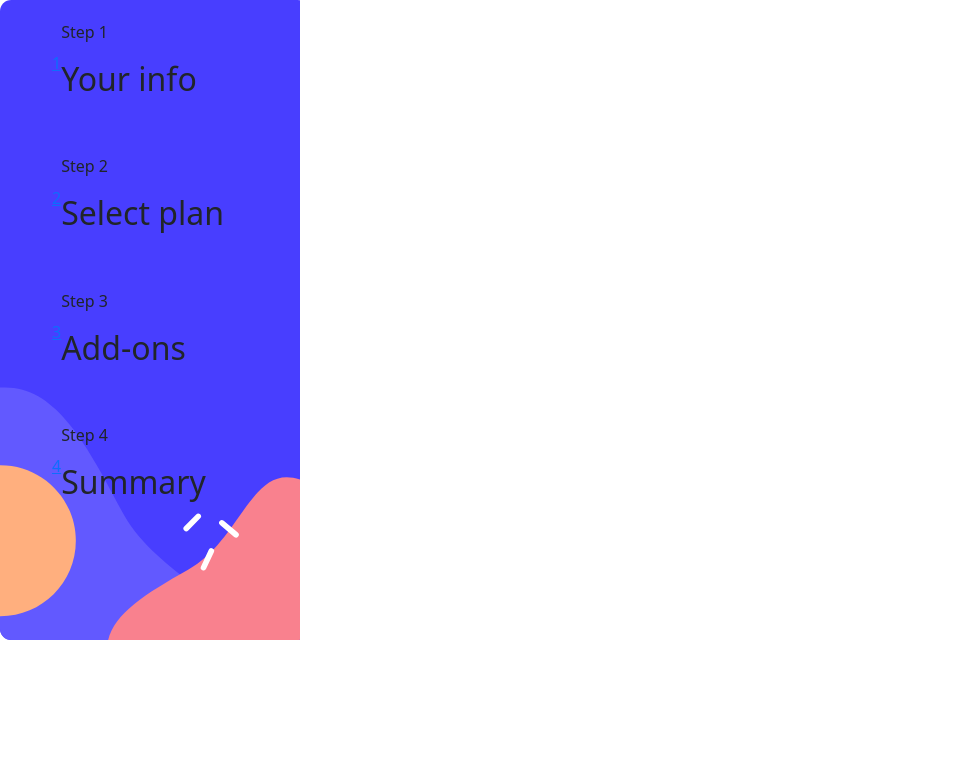
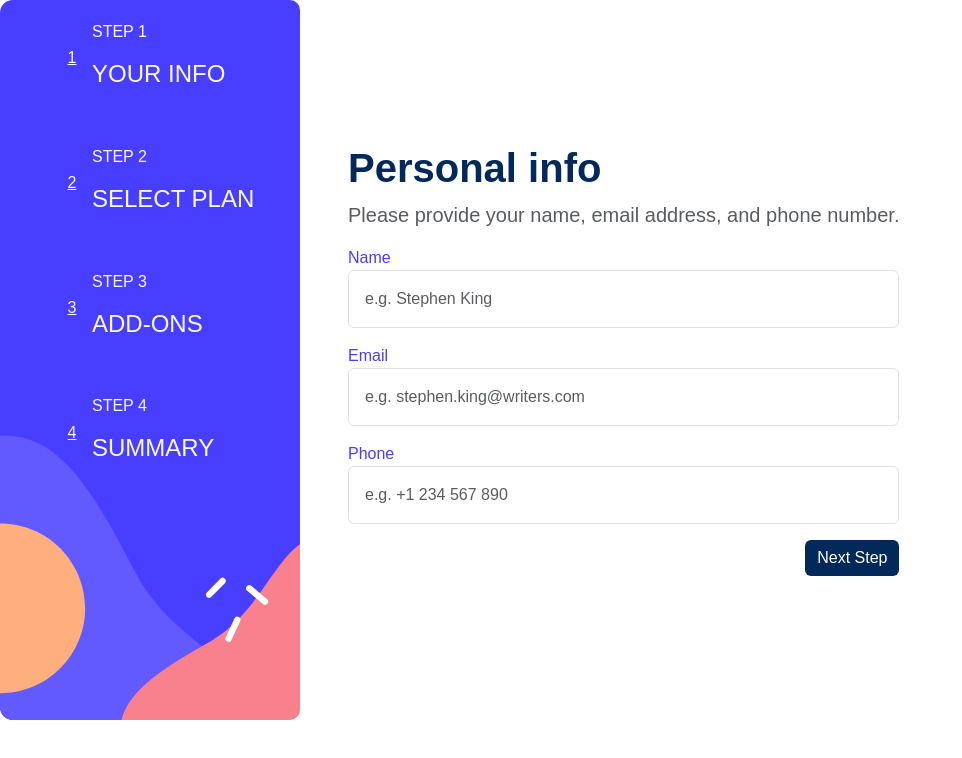
Before and after one commit to Abdo1454/multi-step-form, a React (Vite) app: page / in a window 1280 px wide. Shown: the top 758 px of the page, without its empty margins (0-962 px from the left). Built offline with nearby package versions, Linux system fonts and the light colour scheme.

Commit message:
feat:add your info and improve sideBar

```diff
--- a/src/App.jsx
+++ b/src/App.jsx
@@ -1,17 +1,18 @@
-// import { Routes, Route } from 'react-router-dom'
+import { Routes, Route } from 'react-router-dom'
 import SideBar from './components/SideBar/SideBar'
+import YourInfo from './components/YourInfo/YourInfo'
 
 function App() {
   return (
-    <div>
-      <SideBar />
+    <div className="d-flex justify-content-start align-items-center gap-5">
+      <SideBar  />
 
-      {/* <Routes>
-        <Route path="/" element={<h1>Your Info</h1>} />
-        <Route path="/plan" element={<h1>Select Plan</h1>} />
+      <Routes>
+        <Route path="/" element={<YourInfo />} />
+        {/* <Route path="/plan" element={<h1>Select Plan</h1>} />
         <Route path="/addons" element={<h1>Add-ons</h1>} />
-        <Route path="/summary" element={<h1>Summary</h1>} />
-      </Routes> */}
+        <Route path="/summary" element={<h1>Summary</h1>} /> */}
+      </Routes>
     </div>
   )
 }
--- a/src/components/SideBar/SideBar.jsx
+++ b/src/components/SideBar/SideBar.jsx
@@ -6,32 +6,32 @@ function SideBar() {
     <div className="sidebar">
         <ul className="d-flex flex-column justify-content-center gap-5  align-items-start">
             <li className="d-flex  align-items-center">
-                <Link to="/">1</Link>
+                <Link to="/" className="text-light rounded-circle d-flex align-items-center justify-content-center" style={{ width: '40px', height: '40px' }}>1</Link>
 
-                <div>
-                <p>Step 1</p>
-                <h2>Your info</h2>
+                <div className='text-light'>
+                <p>STEP 1</p>
+                <h4 >YOUR INFO</h4>
                 </div>
             </li>
             <li className="d-flex  align-items-center">
-               <Link to="/plan">2</Link>
-                <div>
-                <p>Step 2</p>
-                <h2>Select plan</h2>
+               <Link to="/plan" className="text-light rounded-circle d-flex align-items-center justify-content-center" style={{ width: '40px', height: '40px' }}>2</Link>
+                <div className='text-light'>
+                <p>STEP 2</p>
+                <h4 >SELECT PLAN</h4>
                 </div>
             </li>
             <li className="d-flex  align-items-center"   >
-                <Link to="/addons">3</Link>
-                <div>
-                <p>Step 3</p>
-                <h2>Add-ons</h2>
+                <Link to="/addons" className="text-light rounded-circle d-flex align-items-center justify-content-center" style={{ width: '40px', height: '40px' }}>3</Link>
+                <div className='text-light'>
+                <p>STEP 3</p>
+                <h4 >ADD-ONS</h4>
                 </div>
             </li>
             <li className="d-flex  align-items-center">
-                <Link to="/summary">4</Link>
-                <div>
-                <p>Step 4</p>
-                <h2>Summary</h2>
+                <Link to="/summary" className="text-light rounded-circle d-flex align-items-center justify-content-center" style={{ width: '40px', height: '40px' }}>4</Link>
+                <div className='text-light'>
+                <p>STEP 4</p>
+                <h4 >SUMMARY</h4>
                 </div>
             </li>
         </ul>
--- /dev/null
+++ b/src/components/YourInfo/YourInfo.jsx
@@ -0,0 +1,35 @@
+import React from 'react'
+
+function YourInfo() {
+  return (
+    <div>
+        <h1 className="fw-bold w-100 fs-1 " style={{ color: 'hsl(213, 96%, 18%)' }}>Personal info</h1>
+        <p className="text-muted fs-5 ">Please provide your name, email address, and phone number.</p>
+        <form>
+            <div className="mb-3 d-flex flex-column">
+                <label style={{color:"hsl(243, 100%, 62%)"}} htmlFor="name">Name</label>
+                <input className="form-control p-3" type="text" id="name" placeholder="e.g. Stephen King" />
+            </div>
+            <div className="mb-3 d-flex flex-column">
+                <label style={{color:"hsl(243, 100%, 62%)"}} htmlFor="email">Email</label>
+                <input className="form-control p-3" type="email" id="email" placeholder="e.g. stephen.king@writers.com" />
+            </div>
+            <div className="mb-3 d-flex flex-column">
+                <label style={{color:"hsl(243, 100%, 62%)"}} htmlFor="phone">Phone</label>
+                <input className="form-control p-3" type="tel" id="phone" placeholder="e.g. +1 234 567 890" />
+            </div>
+<div className="text-end">
+  <input
+    className="btn"
+    style={{
+      backgroundColor: 'hsl(213, 96%, 18%)',
+      border: 'none',
+      color: 'white'
+    }}
+    type="submit"value="Next Step" />
+</div>        </form>
+    </div>
+  )
+}
+
+export default YourInfo
--- a/src/index.css
+++ b/src/index.css
@@ -1,10 +1,15 @@
-
+*{
+  margin: 0;
+  padding: 0;
+  box-sizing: border-box;
+  font-family: 'Ubuntu', sans-serif;
+}
 .sidebar {
   background-image: url('../src/assets/images/bg-sidebar-desktop.svg');
   background-repeat: no-repeat;
   background-size: cover;
   width: 300px;
-  height: 80vh;
-
+  height: 90vh;
+  border-radius: 10px;
   padding: 20px;
 }
```
